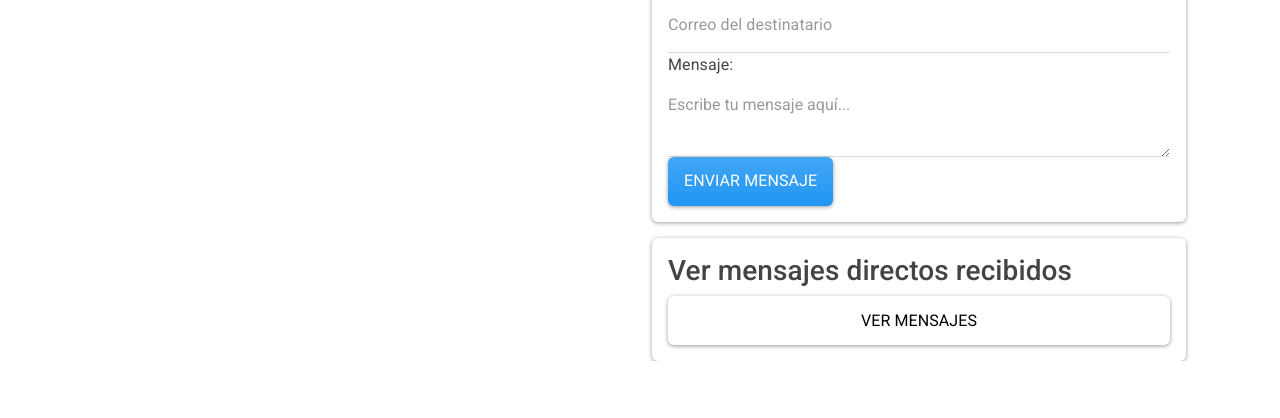
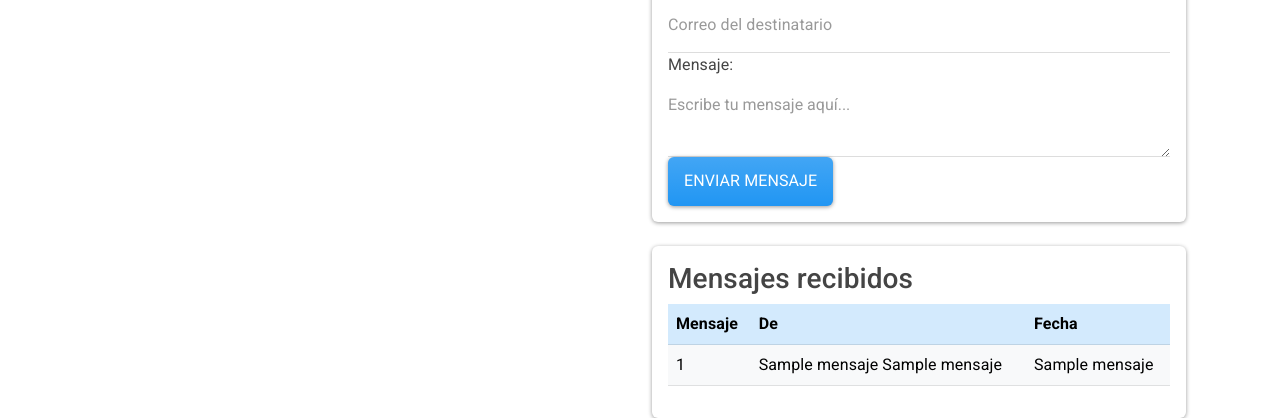
Before and after one commit to JesusMachaca/Sist_Dist-2, a Flask app: template templates/dashboard.html in a window 1280 px wide. Shown: the part 537-955 px from the top of the page. Before the commit the page ends 898 px from the top, so only its background shows below. Run offline with Flask 3, Linux system fonts and the light colour scheme; the template is opened without the code that fills it: most values are stand-ins (such as "Sample title", 1, 10 or a date in 2020); some libraries are stand-ins or nearby versions.

Commit message:
Update dashboard.html

```diff
--- a/templates/dashboard.html
+++ b/templates/dashboard.html
@@ -90,7 +90,7 @@
                 </table>
             </div>
 
-            <!-- Nueva sección: Enviar mensaje directo -->
+            <!-- Enviar mensaje directo -->
             <div class="card card-body">
                 <h3 class="card-title">Enviar un mensaje directo</h3>
                 <form action="/mensajes/enviar" method="POST">
@@ -106,10 +106,33 @@
                 </form>
             </div>
 
-            <!-- Nueva sección: Ver mensajes recibidos -->
-            <div class="card card-body mt-3">
-                <h3 class="card-title">Ver mensajes directos recibidos</h3>
-                <a href="{{ url_for('mensajes_recibidos') }}" class="btn btn-secondary">Ver mensajes</a>
+            <!-- Mensajes recibidos -->
+            <div class="card card-body mt-4">
+                <h3 class="card-title">Mensajes recibidos</h3>
+                {% if mensajes %}
+                <table class="table table-hover">
+                    <thead>
+                        <tr class="table-primary">
+                            <th scope="col">Mensaje</th>
+                            <th scope="col">De</th>
+                            <th scope="col">Fecha</th>
+                        </tr>
+                    </thead>
+                    <tbody>
+                        {% for mensaje in mensajes %}
+                        <tr class="table-light">
+                            <td>{{ mensaje[0] }}</td>
+                            <td>{{ mensaje[1] }} {{ mensaje[2] }}</td>
+                            <td>{{ mensaje[3] }}</td>
+                        </tr>
+                        {% endfor %}
+                    </tbody>
+                </table>
+                {% else %}
+                <div class="alert alert-warning">
+                    No has recibido mensajes directos.
+                </div>
+                {% endif %}
             </div>
         </div>
     </div>
```
